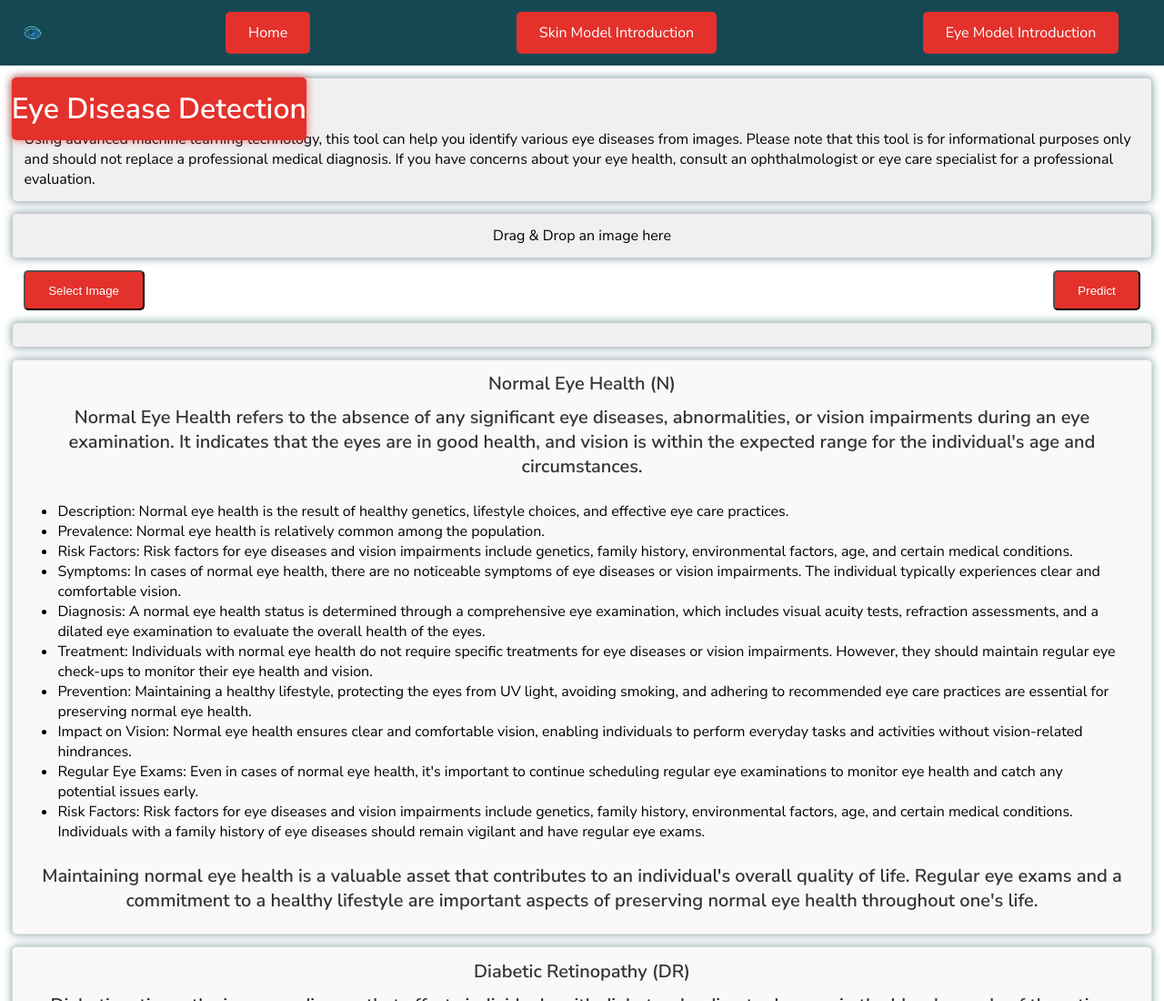
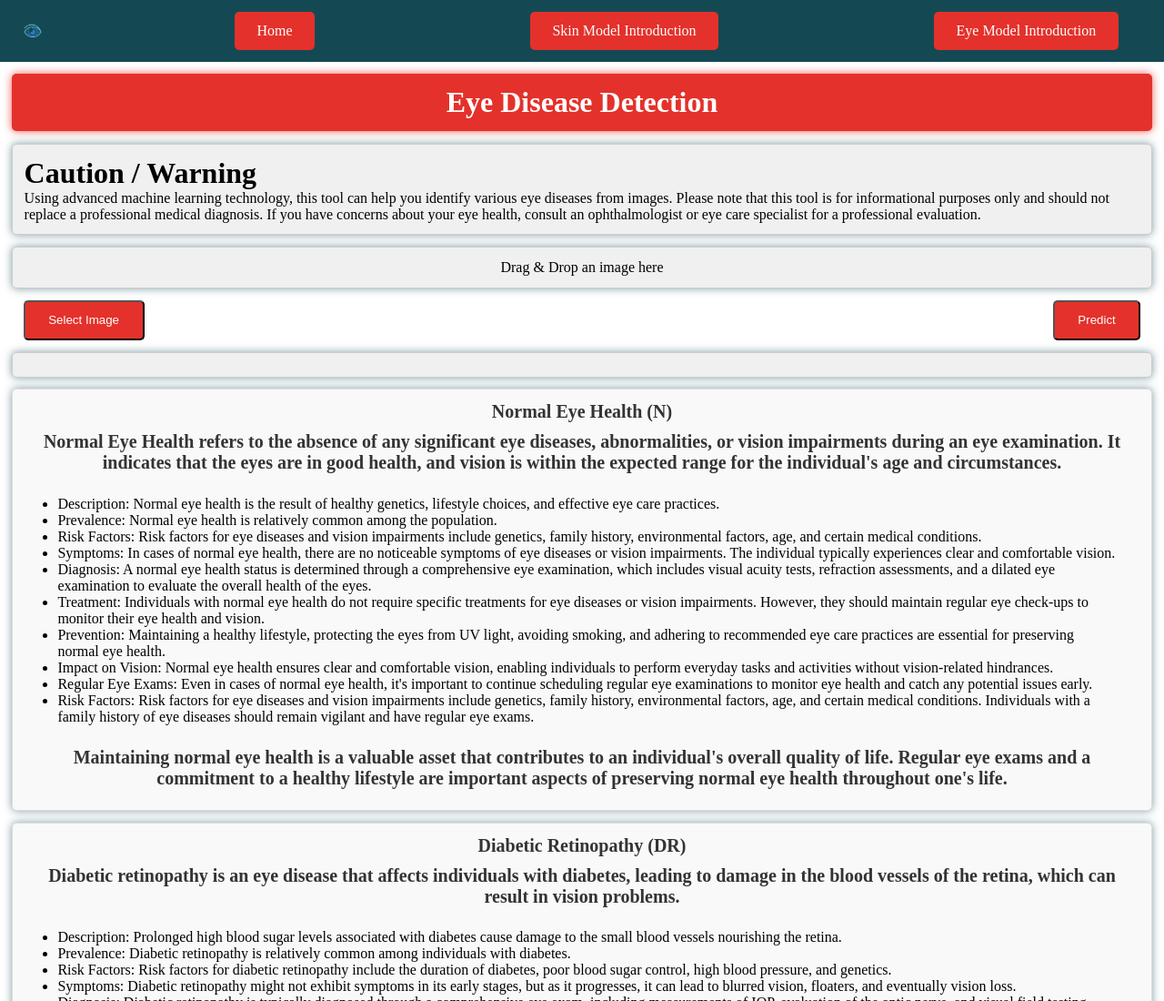
Before and after one commit to mujammil-shaikh/Diseases_Detection_Website, a website: page public/eye_Model.html in a window 1280 px wide. Shown: the top 1100 px of the page at 91% size. Drawn offline with Linux system fonts and the light colour scheme.

Commit message:
Update model_page_style.css

```diff
--- a/public/model_page_style.css
+++ b/public/model_page_style.css
@@ -7,6 +7,7 @@
 
 /* Body styles */
 body {
+  margin
   font-family: 'Nunito Sans', sans-serif;
   color: #000;
   font-weight: 400;
@@ -44,6 +45,7 @@ body {
 
 #h1 {
   position: fixed;
+  width: 98%;
   text-align: center;
   transition: background-color 0.3s;
   margin: 1%;
@@ -52,11 +54,12 @@ body {
   padding: 1% 0;
   background-color: #e4312b;
   border-radius: 5px;
-  box-shadow: 0 0 10px #e4312bb6;
+  box-shadow: 0 0 10px #e4312bcc;
 }
 
 #introduction{
   margin: 1%;
+  margin-top: 7%;
   padding: 1%;
   display: flex;
   flex-direction: column;
```
